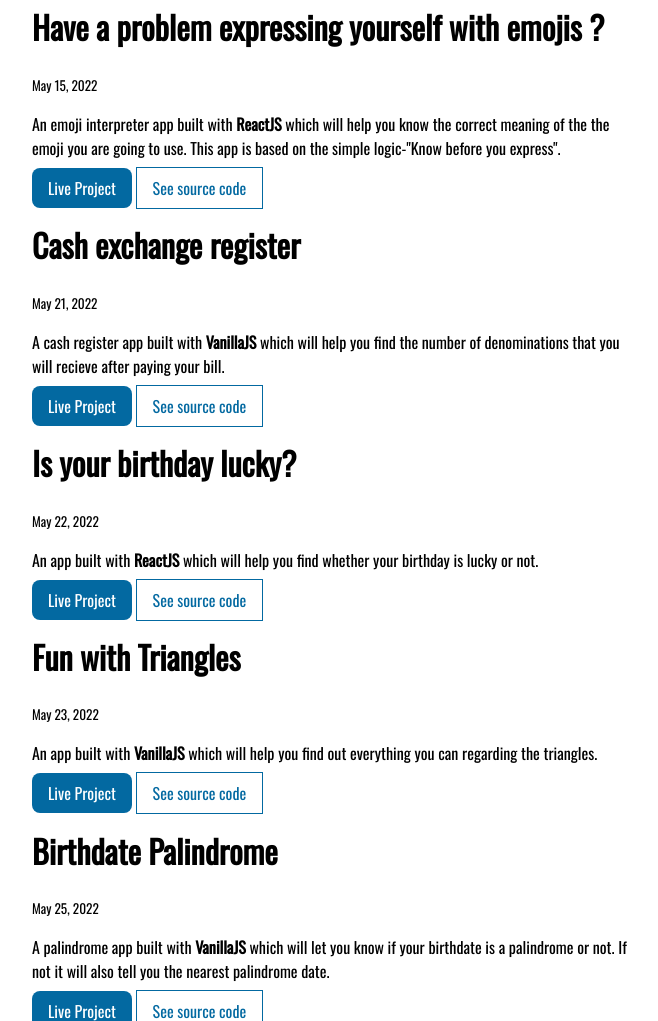
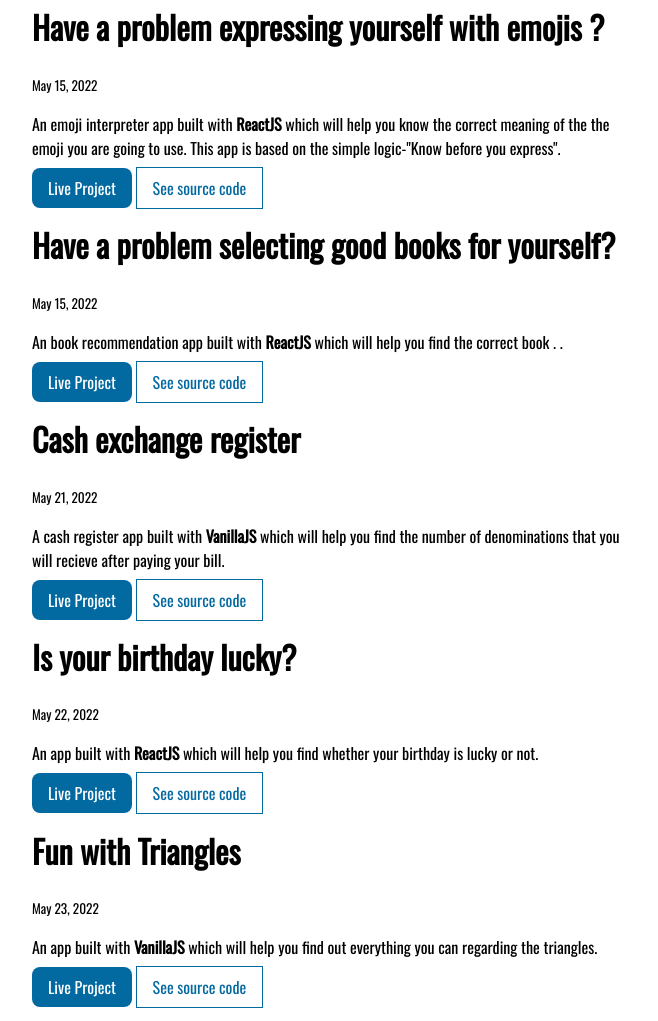
Before and after one commit to procrastinatedbread/neogcamp-lesson-3, a plain HTML site: page projects.html in a window 1280 px wide. Shown: the part 1146-2167 px from the top of the page, without its empty margins (328-986 px from the left). Drawn offline with nearby package versions, Linux system fonts and the light colour scheme.

Commit message:
update docs

```diff
--- a/projects.html
+++ b/projects.html
@@ -136,6 +136,24 @@
         </li>
         <li>
           <div class="container container-center">
+            <h1>Have a problem selecting good books for yourself?</h1>
+            <small>May 15, 2022</small>
+            <p>
+              An book recommendation app built with <strong>ReactJS</strong>
+              which will help you find the correct book . .
+            </p>
+            <a class="link link-primary" href="https://29d8nk.csb.app/"
+              >Live Project</a
+            >
+            <a
+              class="link link-secondary"
+              href="https://codesandbox.io/s/mark-9-goodbooks-29d8nk"
+              >See source code</a
+            >
+          </div>
+        </li>
+        <li>
+          <div class="container container-center">
             <h1>Cash exchange register</h1>
             <small>May 21, 2022</small>
             <p>
```
